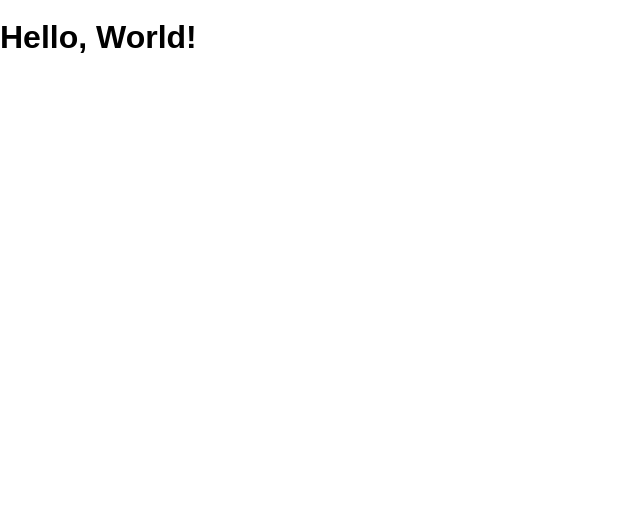
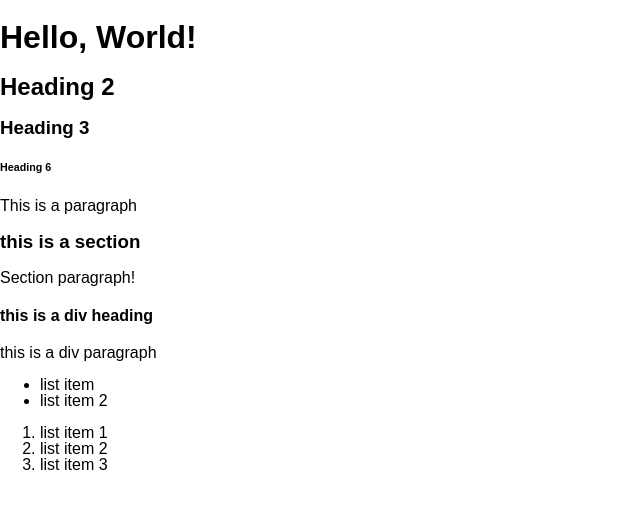
Before and after one commit to laurenmabra/test-drive-one, a website: page public/index.html in a window 1280 px wide. Shown: the whole page, without its empty margins (0-640 px from the left). Drawn offline with Linux system fonts and the light colour scheme.

Commit message:
first git commit

```diff
--- a/public/index.html
+++ b/public/index.html
@@ -9,5 +9,26 @@
   </head>
   <body>
     <h1 class='hello-world'>Hello, World!</h1>
+    <h2>Heading 2</h2>
+    <h3>Heading 3</h3>
+    <h6>Heading 6</h6>
+    <p>This is a paragraph</p>
+    <section>
+      <h3> this is a section </h3>
+      <p> Section paragraph!</p>
+    </section>
+    <div>
+      <h4>this is a div heading</h4>
+      <p> this is a div paragraph</p>
+    </div>
+    <ul>
+      <li>list item</li>
+      <li>list item 2</li>
+    </ul>
+    <ol>
+      <li>list item 1</li>
+      <li>list item 2</li>
+      <li>list item 3</li>
+    </ol>
   </body>
 </html>
```
